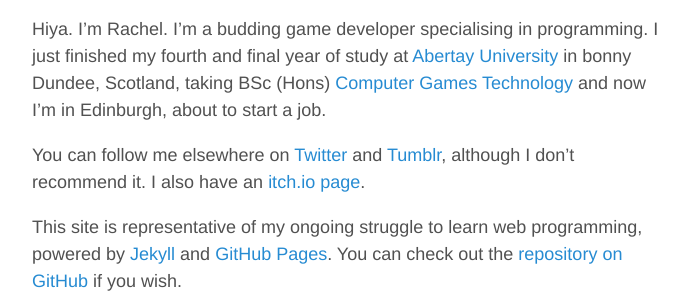
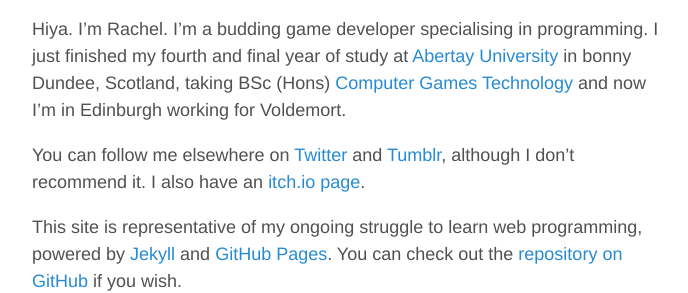
Before and after one commit to rachelnertia/rachelnertia.github.io, a Jekyll site: the page built from about.md, in a window 1280 px wide. Shown: the part 183-476 px from the top of the page, without its empty margins (293-981 px from the left). Built offline with Jekyll 4.4.1, drawn with Linux system fonts in a browser that asks for light colours.

Commit message:
Update about.md

```diff
--- a/about.md
+++ b/about.md
@@ -3,7 +3,7 @@ layout: page
 title: About
 ---
 
-Hiya. I'm Rachel. I'm a budding game developer specialising in programming. I just finished my fourth and final year of study at [Abertay University](http://www.abertay.ac.uk/) in bonny Dundee, Scotland, taking BSc (Hons) [Computer Games Technology](http://www.abertay.ac.uk/courses//ug/comopgamestech/) and now I'm in Edinburgh, about to start a job.
+Hiya. I'm Rachel. I'm a budding game developer specialising in programming. I just finished my fourth and final year of study at [Abertay University](http://www.abertay.ac.uk/) in bonny Dundee, Scotland, taking BSc (Hons) [Computer Games Technology](http://www.abertay.ac.uk/courses//ug/comopgamestech/) and now I'm in Edinburgh working for Voldemort.
 
 You can follow me elsewhere on [Twitter](https://twitter.com/nershly) and [Tumblr](http://nershly.tumblr.com/), although I don't recommend it. I also have an [itch.io page](http://inertia.itch.io/).
 
```
